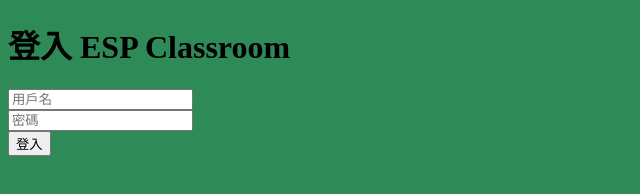
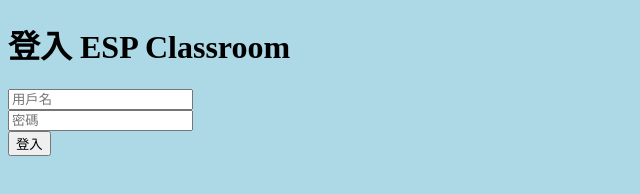
Before and after one commit to Saint-Paulo-School-Macau/SPClassroom, a plain HTML site: page login.html in a window 1280 px wide. Shown: the whole page, without its empty margins (0-640 px from the left). Drawn offline with Linux system fonts and the light colour scheme.

Commit message:
Update style.css

```diff
--- a/style.css
+++ b/style.css
@@ -1,3 +1,3 @@
 body {
-	background-color: seagreen;
+	background-color: lightblue;
 }
```
